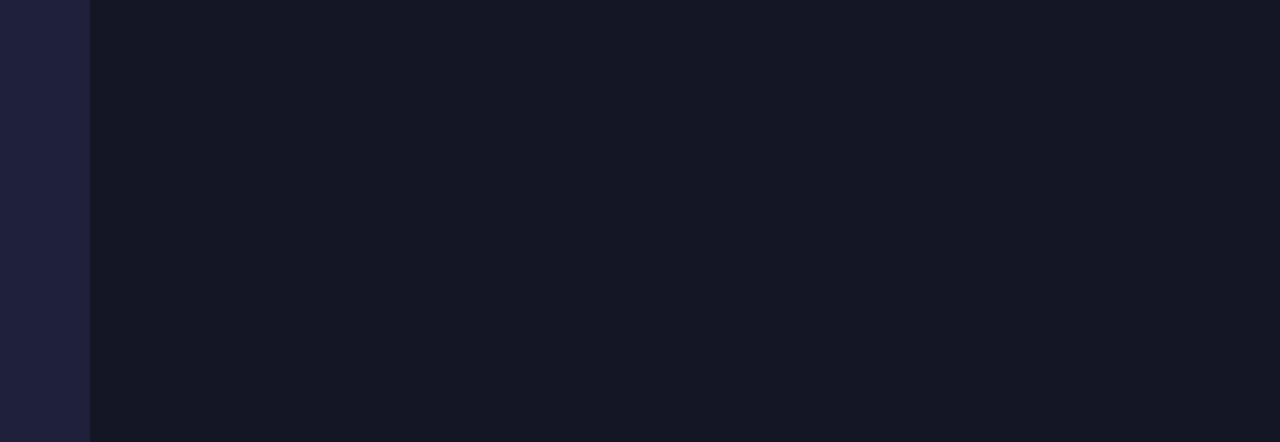
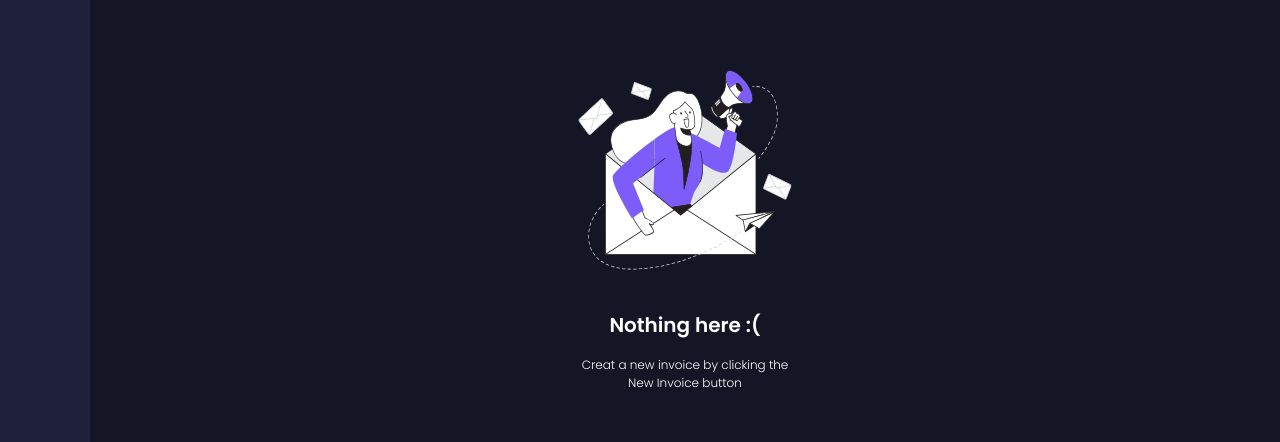
Before and after one commit to BilendM/vue-invoice-app, a Vue app: page / in a window 1280 px wide. Shown: the part 300-742 px from the top of the page. Built offline with nearby package versions, Linux system fonts and the light colour scheme; no server answers; the database is empty.

Commit message:
Added no invoice fallback

```diff
--- a/src/components/Invoice.vue
+++ b/src/components/Invoice.vue
@@ -26,6 +26,46 @@ export default {
 }
 </script>
 
-<style>
+<style lang="scss" scoped>
+  .invoice {
+    text-decoration: none;
+    cursor: pointer;
+    gap: 16px;
+    margin-bottom: 16px;
+    color: #fff;
+    border-radius: 20px;
+    padding: 28px 32px;
+    background-color: #1e2139;
+    align-items: center;
 
+    span {
+      font-size: 13px;
+    }
+
+    .left {
+      align-items: center;
+      flex-basis: 60%;
+      gap: 16px;
+
+      span {
+        flex: 1;
+      }
+
+      .tracking-number {
+        text-transform: uppercase;
+      }
+    }
+
+    .right {
+      gap: 16px;
+      flex-basis: 60%;
+      align-items: center;
+
+      .price {
+        flex: 1;
+        font-size: 16px;
+        font-weight: 600;
+      }
+    }
+  }
 </style>
--- a/src/views/Home.vue
+++ b/src/views/Home.vue
@@ -25,8 +25,13 @@
         </div>
       </div>
     </div>
-    <div>
+    <div v-if="invoices.length > 0">
       <Invoice v-for="(invoice, index) in invoices" :key="index" :invoice="invoice"/>
+    </div>
+    <div v-else class="empty flex flex-column">
+      <img src="@/assets/illustration-empty.svg" alt="">
+      <h3>Nothing here :(</h3>
+      <p>Creat a new invoice by clicking the New Invoice button</p>
     </div>
   </div>
 </template>
@@ -134,5 +139,28 @@ export default {
       }
     }
   }
+
+  .empty {
+    margin-top: 160px;
+    align-items: center;
+
+    img {
+      width: 214px;
+      height: 200px;
+    }
+
+    h3 {
+      font-size: 20px;
+      margin-top: 40px;
+    }
+
+    p {
+      text-align: center;
+      max-width: 224px;
+      font-size: 12px;
+      font-weight: 300;
+      margin-top: 16px;
+    }
+  }
 }
 </style>
```
